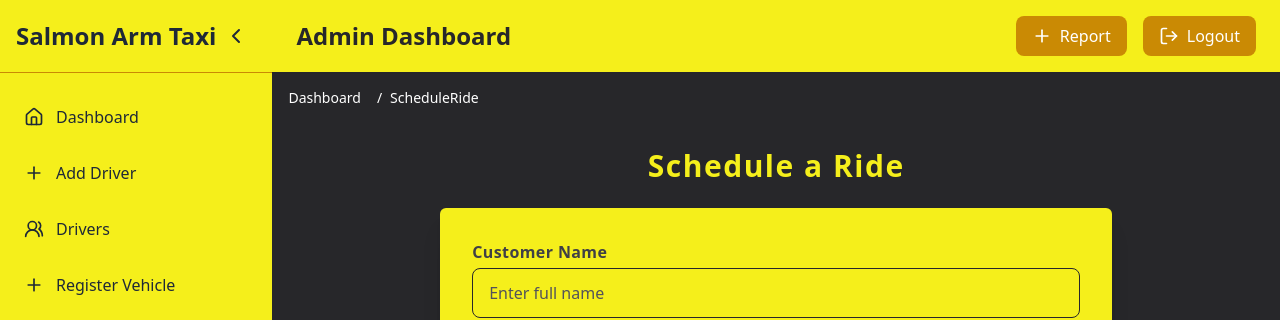
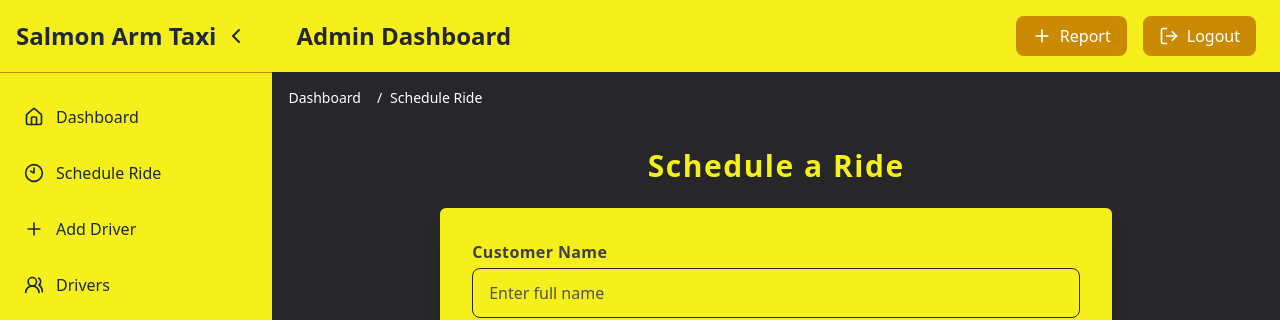
Before and after one commit to RaMandeep2002/salmon_taxi_frontend, a Next.js app: page /admin/dashboard/ScheduleRide in a window 1280 px wide. Shown: the top 320 px of the page. Built offline with nearby package versions, Linux system fonts and the light colour scheme; no server answers; sample sign-in values are in the browser's storage.

Commit message:
add some changes in styling

```diff
--- a/app/admin/DashBoardLayout.tsx
+++ b/app/admin/DashBoardLayout.tsx
@@ -52,7 +52,7 @@ export default function DashboardLayout({
                     href={path}
                     className="hover:text-[#F5EF1B] capitalize transition-colors"
                   >
-                    {segment}
+                    {segment.replace(/([A-Z])/g, ' $1').replace(/^./, str => str.toUpperCase()).trim()}
                   </Link>
                 </li>
               );
--- a/app/admin/dashboard/DriverList/page.tsx
+++ b/app/admin/dashboard/DriverList/page.tsx
@@ -321,7 +321,7 @@ export default function DriverList() {
               ) : (
                 paginatedDrivers.map((driver) => (
                   <TableRow
-                    className="text-center border border-[#F5EF1B]"
+                    className="text-center border text-yellow-400 border-[#F5EF1B]"
                     key={driver._id}
                   >
                     <TableCell className="text-white text-xs sm:text-sm">
--- a/app/admin/dashboard/ScheduleRide/page.tsx
+++ b/app/admin/dashboard/ScheduleRide/page.tsx
@@ -15,8 +15,10 @@ import { useDispatch } from "react-redux";
 import { AppDispatch, RootState } from "@/app/store/store";
 import { useSelector } from "react-redux";
 import { scheduleRide } from "../../slices/slice/scheduleRideSlice";
+import { useToast } from "@/hooks/use-toast";
 
 export default function ScheduleRide() {
+  const toast = useToast();
   const dispatch = useDispatch<AppDispatch>();
   const [customerName, setCustomerName] = useState("");
   const [customer_phone_number, setcustomer_phone_number] = useState("");
@@ -40,7 +42,7 @@ export default function ScheduleRide() {
     const formattedDate = pickupDate ? format(pickupDate, "MM/dd/yyyy") : "";
     const formattedTime = pickupTime ? format(pickupTime, "hh:mma") : "";
 
-    dispatch(
+    const resultAction = await dispatch(
       scheduleRide({
         customerName,
         customer_phone_number,
@@ -50,6 +52,12 @@ export default function ScheduleRide() {
         dropOffAddress
       })
     );
+    if (scheduleRide.fulfilled.match(resultAction)) {
+      toast.toast({
+        title: "Ride Scheduled",
+        description: "The ride has been scheduled successfully.",
+      });
+    }
   };
 
   return (
@@ -62,7 +70,7 @@ export default function ScheduleRide() {
         <div className="max-w-2xl mx-auto bg-[#F5EF1B] p-6 sm:p-8 shadow-xl rounded-md">
           <form onSubmit={handleSubmit} className="space-y-4 sm:space-y-6">
             {success && (
-              <p className="text-green-600">Ride scheduled successfully!</p>
+              <p className="text-black">Ride scheduled successfully!</p>
             )}
             {error && <p className="text-red-600">{error}</p>}
             {/* Customer Name */}
--- a/app/components/DashboardSidebar.tsx
+++ b/app/components/DashboardSidebar.tsx
@@ -10,7 +10,8 @@ import {
   Menu,
   Clock,
   CarTaxiFront,
-  SquareChartGantt
+  SquareChartGantt,
+  Clock10
 } from "lucide-react";
 import { useRouter } from "next/navigation";
 import { useDispatch } from "react-redux";
@@ -77,6 +78,12 @@ export default function DashboardSidebar() {
         />
 
         <MenuItem
+          icon={Clock10}
+          label={isCollapsed ? "" : "Schedule Ride"}
+          onClick={() => handleNavigation("/admin/dashboard/ScheduleRide")}
+          isCollapsed={isCollapsed}
+        />
+        <MenuItem
           icon={Plus}
           label={isCollapsed ? "" : "Add Driver"}
           onClick={() => handleNavigation("/admin/dashboard/AddDriver")}
--- a/app/components/header.tsx
+++ b/app/components/header.tsx
@@ -17,6 +17,7 @@ import {
   Clock,
   CarTaxiFront,
   SquareChartGantt,
+  Clock10,
 } from "lucide-react"; // Import icons for mobile menu
 
 import { useState } from "react";
@@ -132,6 +133,14 @@ export default function HeaderDashboard() {
                 isCollapsed={false}
               />
               <MenuItem
+                icon={Clock10}
+                label="Schedule Ride"
+                onClick={() =>
+                  handleNavigation("/admin/dashboard/ScheduleRide")
+                }
+                isCollapsed={false}
+              />
+              <MenuItem
                 icon={Plus}
                 label="Add Driver"
                 onClick={() => handleNavigation("/admin/dashboard/AddDriver")}
```
